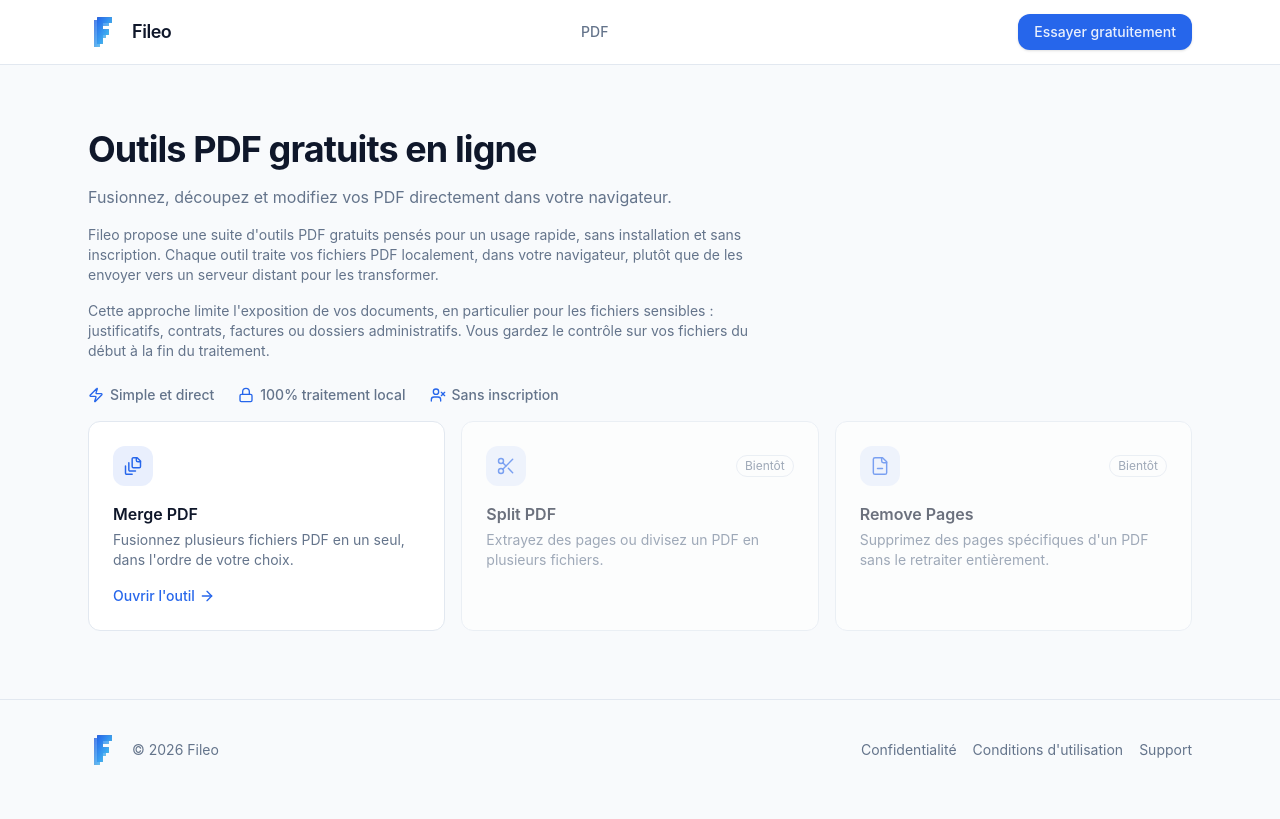
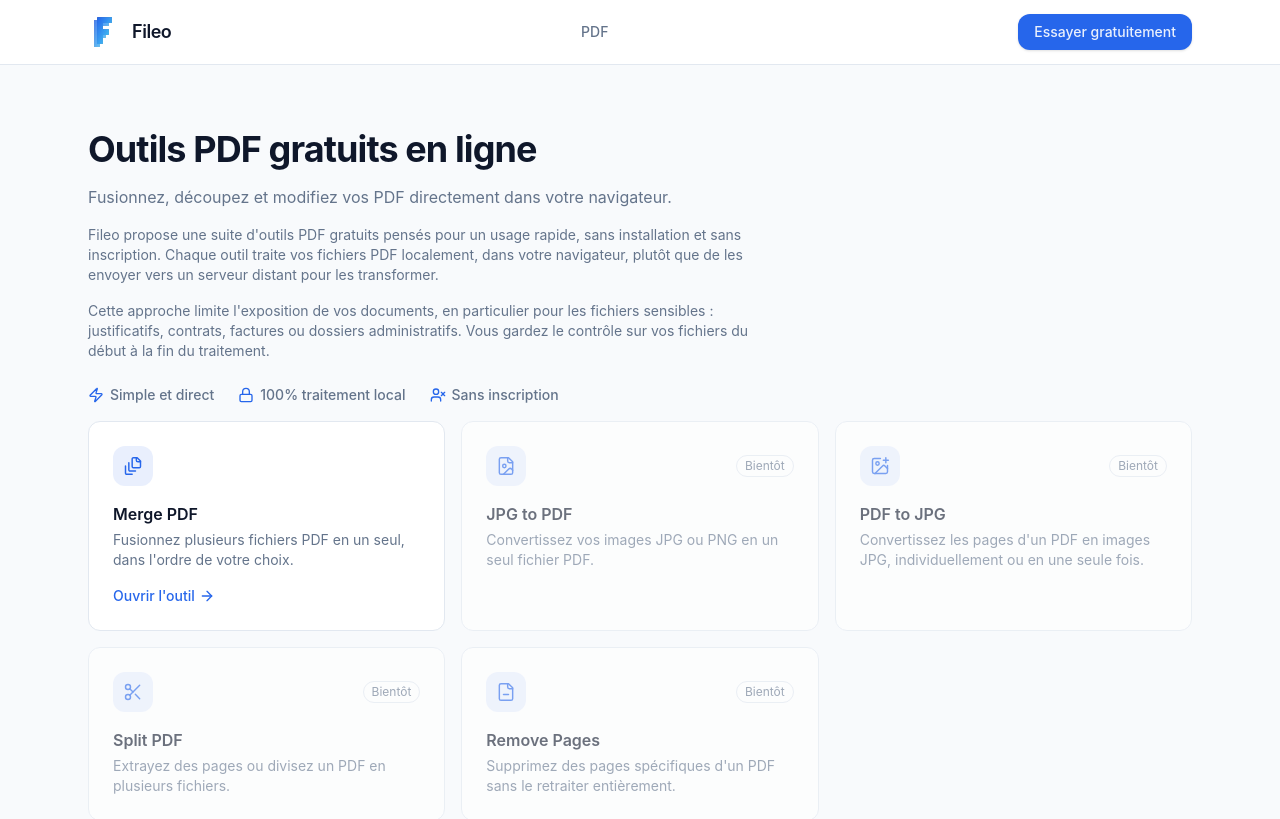
Before and after one commit to blueskyfix/fileo, a Next.js app: page /pdf in a window 1280 px wide. Shown: the top 819 px of the page. Built offline with nearby package versions, Linux system fonts and the light colour scheme; no server answers.

Commit message:
coming soon  jpg-pdf<=>

```diff
--- a/package.json
+++ b/package.json
@@ -16,6 +16,7 @@
     "@tailwindcss/postcss": "^4.3.2",
     "class-variance-authority": "^0.7.1",
     "clsx": "^2.1.1",
+    "jszip": "^3.10.1",
     "lucide-react": "^0.468.0",
     "next": "16.2.10",
     "pdf-lib": "^1.17.1",
--- a/src/components/marketing/tool-card.tsx
+++ b/src/components/marketing/tool-card.tsx
@@ -1,5 +1,5 @@
 import Link from "next/link";
-import { FileStack, Scissors, FileMinus, ArrowRight } from "lucide-react";
+import { FileStack, Scissors, FileMinus, ImagePlus, FileImage, ArrowRight } from "lucide-react";
 import { cn } from "@/core/utils/cn";
 import type { Tool } from "@/data/tools/tools";
 
@@ -7,6 +7,8 @@ const icons = {
   merge: FileStack,
   split: Scissors,
   "remove-pages": FileMinus,
+  "jpg-to-pdf": FileImage,
+  "pdf-to-jpg": ImagePlus,
 } as const;
 
 export function ToolCard({ tool }: { tool: Tool }) {
--- a/src/data/tools/tools.ts
+++ b/src/data/tools/tools.ts
@@ -1,5 +1,10 @@
 export type ToolStatus = "available" | "coming-soon";
-export type ToolIcon = "merge" | "split" | "remove-pages";
+export type ToolIcon =
+  | "merge"
+  | "split"
+  | "remove-pages"
+  | "jpg-to-pdf"
+  | "pdf-to-jpg";
 
 export interface Tool {
   slug: string;
@@ -21,6 +26,24 @@ export const pdfTools: Tool[] = [
     icon: "merge",
   },
   {
+    slug: "jpg-to-pdf",
+    name: "JPG to PDF",
+    description:
+      "Convertissez vos images JPG ou PNG en un seul fichier PDF.",
+    href: "/pdf/jpg-to-pdf",
+    status: "coming-soon",
+    icon: "jpg-to-pdf",
+  },
+  {
+    slug: "pdf-to-jpg",
+    name: "PDF to JPG",
+    description:
+      "Convertissez les pages d'un PDF en images JPG, individuellement ou en une seule fois.",
+    href: "/pdf/pdf-to-jpg",
+    status: "coming-soon",
+    icon: "pdf-to-jpg",
+  },
+  {
     slug: "split-pdf",
     name: "Split PDF",
     description: "Extrayez des pages ou divisez un PDF en plusieurs fichiers.",
```
Also changed, not shown: 1 other file (tests, documents, lock files or other folders).
